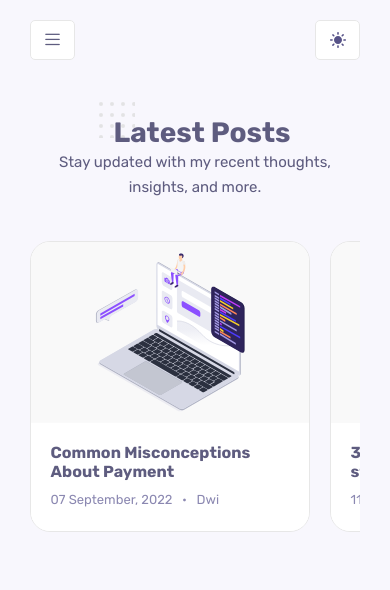
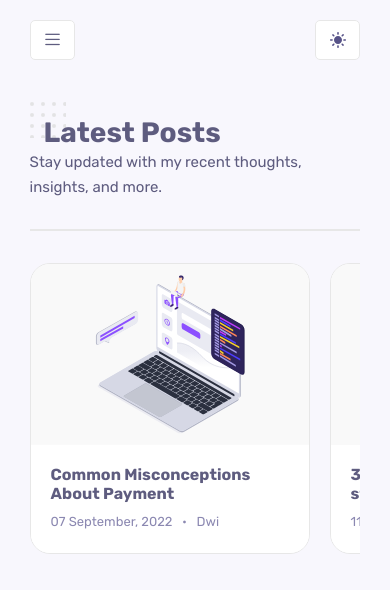
Before and after one commit to dwi-wijaya/portfolio-react, a React (Vite) app: page /blog in a window 390 px wide. Shown: the top 590 px of the page. Built offline with nearby package versions, Linux system fonts and the light colour scheme; no server answers.

Commit message:
new component pageheading wrapper

```diff
--- a/src/components/about/About.jsx
+++ b/src/components/about/About.jsx
@@ -2,20 +2,22 @@ import React from 'react'
 import './about.css'
 import Freelance from '../../assets/freelance.svg'
 import Info from './Info'
+import PageHeading from '../elements/PageHeading'
 
 const About = () => {
   return (
     <section data-section className='about container section' id='about'>
-      <div className="section__title__wrapper">
-        <h2 className="section__title">About Me</h2>
-      </div>
-      <p className='section__subtitle'>Get to know me a little better, beyond the resume.</p>
+      <PageHeading
+        title='About Me'
+        description='Get to know me a little better, beyond the resume.'
+      />
+
       <div className="about__container grid">
         <img src={Freelance} alt="Freelance" className='about__img' />
         <div className="about__data">
           <Info />
           <p className='about_descriprion'>I'm Dwi Wijaya from Indonesia a seasoned Full Stack Developer with over 2 years of professional experience.
-          Currently pursuing further education while working, adept in frontend and backend development, specializing in PHP and JavaScript, with experience in Yii, Laravel, React, Node.js, etc. Passionate about creating intuitive user experiences, adaptable, efficient, committed to excellence, with problem-solving skills, and a passion for innovation. Excels in teamwork, eager to contribute to collective achievements.
+            Currently pursuing further education while working, adept in frontend and backend development, specializing in PHP and JavaScript, with experience in Yii, Laravel, React, Node.js, etc. Passionate about creating intuitive user experiences, adaptable, efficient, committed to excellence, with problem-solving skills, and a passion for innovation. Excels in teamwork, eager to contribute to collective achievements.
           </p>
           <a aria-label='download cv' href="" className="btn btn__flex">
             <svg
--- a/src/components/blog/Blog.jsx
+++ b/src/components/blog/Blog.jsx
@@ -2,13 +2,14 @@ import React from 'react';
 import './blog.css'
 import Card from './Card';
 import Data from './Data';
+import PageHeading from '../elements/PageHeading';
 const Blog = () => {
   return (
     <section data-section className="blog container section" id="blog">
-      <div className="section__title__wrapper">
-        <h2 className="section__title">Latest Posts</h2>
-      </div>
-      <p className='section__subtitle'>Stay updated with my recent thoughts, insights, and more.</p>
+      <PageHeading
+        title='Latest Posts'
+        description='Stay updated with my recent thoughts, insights, and more.'
+      />
 
       <div className="blog__container">
         {Data.map((data, id) => {
--- a/src/components/contact/Contact.jsx
+++ b/src/components/contact/Contact.jsx
@@ -1,6 +1,7 @@
 import React, { useRef } from 'react';
 import emailjs from '@emailjs/browser';
 import './contact.css'
+import PageHeading from '../elements/PageHeading';
 
 const Contact = () => {
   const form = useRef();
@@ -27,10 +28,10 @@ const Contact = () => {
   };
   return (
     <section data-section className="contact container section" id="contact">
-      <div className="section__title__wrapper">
-        <h2 className="section__title">Get in touch</h2>
-      </div>
-      <p className='section__subtitle'>Reach out and start a conversation about potential collaborations or inquiries.</p>
+      <PageHeading
+        title='Get in touch'
+        description='Reach out and start a conversation about potential collaborations or inquiries.'
+      />
 
       <div className="contact__container">
         <div className="contact-content">
@@ -58,7 +59,7 @@ const Contact = () => {
         </div>
         <div className="contact__content">
           <h3 className="contact__title">
-            Write me your project
+            Or send me a message
           </h3>
           <form ref={form} onSubmit={sendEmail} className="contact__form">
             <div className="contact__form-group">
--- a/src/components/dashboard/Dashboard.jsx
+++ b/src/components/dashboard/Dashboard.jsx
@@ -3,24 +3,23 @@ import useSWR from "swr";
 import { getGithubUser } from "../../services/github";
 import Overview from "./contributions/Overview";
 import Calendar from "./contributions/Calendar";
+import PageHeading from "../elements/PageHeading";
 
 const Dashboard = () => {
   const { data: userData, error } = useSWR("personal", getGithubUser);
 
-  if (error) return <div>Failed to load</div>;
-  if (!userData) return <div>Loading...</div>;
+  if (error) return console.log(error);
 
   const contributionCalendar = userData?.data?.contributionsCollection?.contributionCalendar;
 
   return (
     <section data-section className="contact container section" id="contact" data-aos='fade-up'>
-      <div className="section__title__wrapper">
-        <h2 className="section__title">Dashboard</h2>
-      </div>
-      <p className="section__subtitle">
-        Reach out and start a conversation about potential collaborations or
-        inquiries.
-      </p>
+      <PageHeading
+        title='Dashboard'
+        description='This is my personal dashboard portfolio.'
+      />
+      <h3 className="section__title-secondary"><i className="bx bxl-github"></i>Contributions</h3>
+      <p className="section__subtitle">My contributions from last year on github.</p>
       {contributionCalendar && <Overview data={contributionCalendar} />}
       {contributionCalendar && <Calendar data={contributionCalendar} />}
     </section>
--- /dev/null
+++ b/src/components/elements/PageHeading.jsx
@@ -0,0 +1,15 @@
+import React from "react";
+
+  const PageHeading = ({ title, description }) => {
+    return (
+      <>
+        <h2 className="section__title">{title}</h2>
+        <p className="section__subtitle">
+          {description}
+        </p>
+        <hr className="border" />
+      </>
+    );
+  };
+
+  export default PageHeading;
--- a/src/components/portfolio/Portfolio.jsx
+++ b/src/components/portfolio/Portfolio.jsx
@@ -1,6 +1,7 @@
 import React, { useState } from "react";
 import "./portfolio.css";
 import Menu from "./Menu";
+import PageHeading from "../elements/PageHeading";
 
 const Portfolio = () => {
   const [items, setItems] = useState(Menu);
@@ -14,10 +15,10 @@ const Portfolio = () => {
   };
   return (
     <section data-section className="work container section" id="portfolio">
-      <div className="section__title__wrapper">
-        <h2 className="section__title">Recents Works</h2>
-      </div>
-      <p className='section__subtitle'>Explore my latest projects and creations.</p>
+      <PageHeading
+        title='Recents Works'
+        description='Explore my latest projects and creations.'
+      />
 
       <div className="work__filters">
         <span className={`work__item ${activeCategory === 'Everythings' ? 'active' : ''}`} onClick={() => { setItems(Menu); setActiveCategory('Everythings'); }}>Everythings</span>
--- a/src/components/resume/Resume.jsx
+++ b/src/components/resume/Resume.jsx
@@ -1,16 +1,15 @@
 import React from "react";
 import "./resume.css";
 import Data from "./Data";
+import PageHeading from "../elements/PageHeading";
 
 const Resume = () => {
   return (
     <section data-section className="resume container section" id="resume">
-      <div className="section__title__wrapper">
-        <h2 className="section__title">Experience</h2>
-      </div>
-      <p className="section__subtitle">
-        Discover my professional background and valuable experiences.
-      </p>
+      <PageHeading
+        title='Experience'
+        description='Discover my professional background and valuable experiences.'
+      />
 
       <div className="resume__container grid">
         <div className="timeline grid">
--- a/src/components/services/Services.jsx
+++ b/src/components/services/Services.jsx
@@ -3,6 +3,7 @@ import "./services.css";
 import icon1 from "../../assets/service-1.svg";
 import icon2 from "../../assets/service-2.svg";
 import icon3 from "../../assets/service-3.svg";
+import PageHeading from "../elements/PageHeading";
 
 const data = [
   {
@@ -38,10 +39,11 @@ const data = [
 const Services = () => {
   return (
     <section data-section className="services container section" id="services">
-      <div className="section__title__wrapper">
-        <h2 className="section__title">Services</h2>
-      </div>
-      <p className='section__subtitle'>Learn about the specialized services I offer to clients.</p>
+      <PageHeading
+        title='Services'
+        description='Learn about the specialized services I offer to clients.'
+      />
+
       <div className="services__container grid">
         {data.map(({ id, icon, title, description }) => {
           return (
--- a/src/index.css
+++ b/src/index.css
@@ -176,9 +176,6 @@ img {
     gap: .75rem;
 }
 
-.section__title__wrapper {
-    display: flex;
-}
 
 .section__title {
     width: fit-content;
@@ -202,7 +199,6 @@ img {
 
 }
 .section__subtitle {
-    margin-bottom: 2.5rem;
 }
 .btn {
     padding: 0.75rem 2rem;
@@ -236,6 +232,16 @@ img {
 
 .btn:hover {
     animation: button-push 0.3s linear 1;
+}
+.border{
+    border: var(--border);
+    margin-bottom: 2rem;
+    margin-top: 1.75rem;
+}
+.section__title-secondary{
+    display: flex;
+    align-items: center;
+    gap: .5rem;
 }
 .toggle{
     border-radius: 5px;
@@ -272,14 +278,4 @@ img {
     bottom: 1.25rem;
 }
 @media screen and (max-width: 768px) {
-    .section__title {
-        text-align: center;
-    }
-    .section__subtitle {
-        text-align: center;
-    }
-
-    .section__title__wrapper {
-        justify-content: center;
-    }
 }
```
